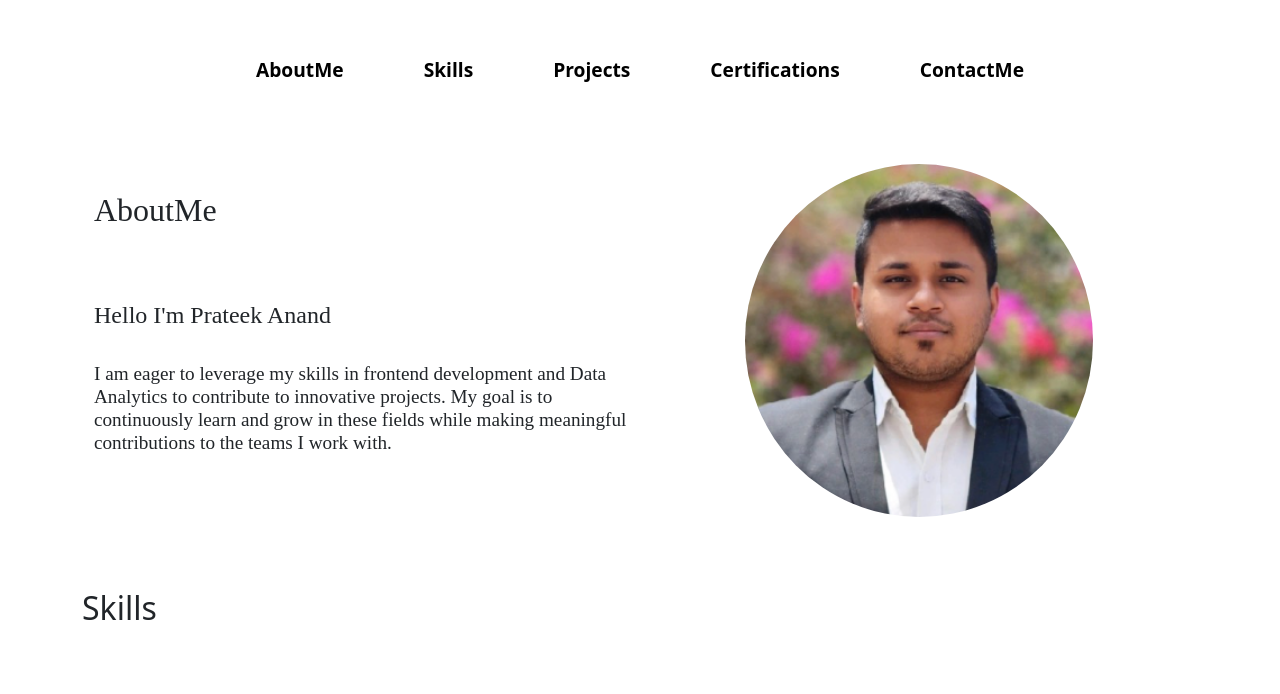
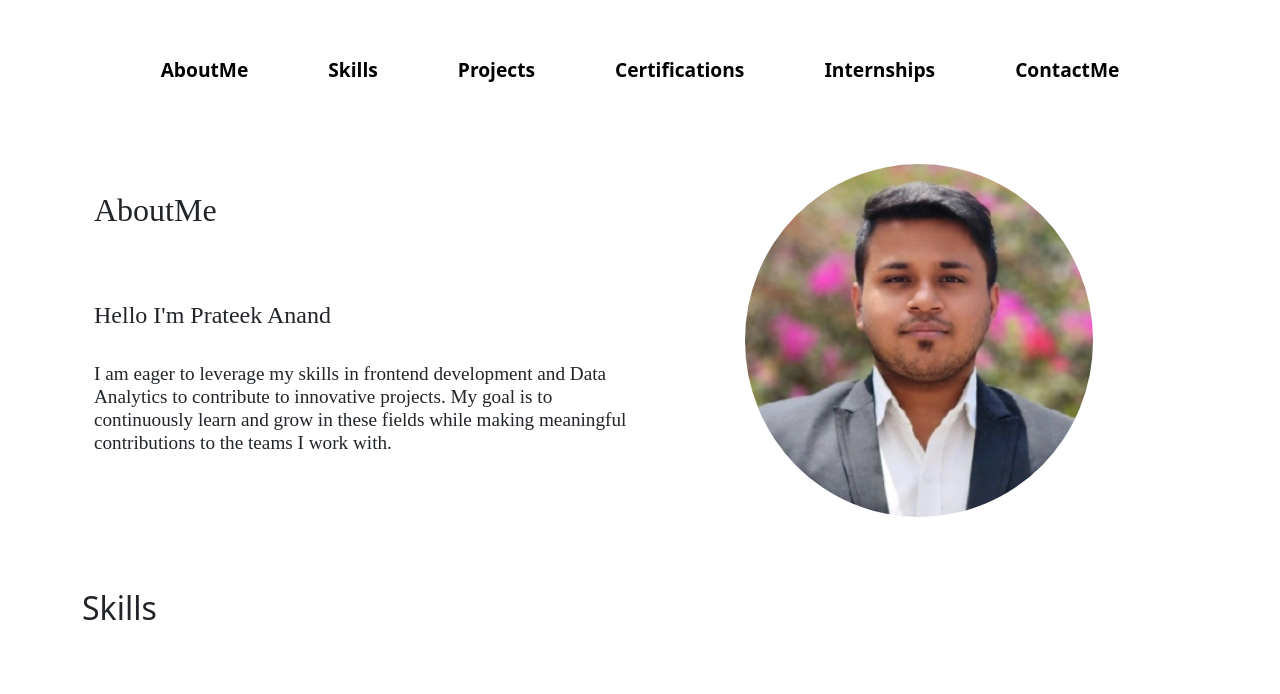
Before and after one commit to prateekanand23/Portfolio, a plain HTML site: page index.html in a window 1280 px wide. Shown: the top 694 px of the page. Drawn offline with nearby package versions, Linux system fonts and the light colour scheme.

Commit message:
Update index.html

```diff
--- a/index.html
+++ b/index.html
@@ -17,6 +17,7 @@
             <a href="#skills" class="anc" > Skills </a>
             <a href="#projects" class="anc" > Projects </a>
             <a href="#certification" class="anc">Certifications</a>
+            <a href="#internship" class="anc" > Internships </a>
             <a href="#contact" class="anc" > ContactMe </a>
         </nav>
     </header>
```
